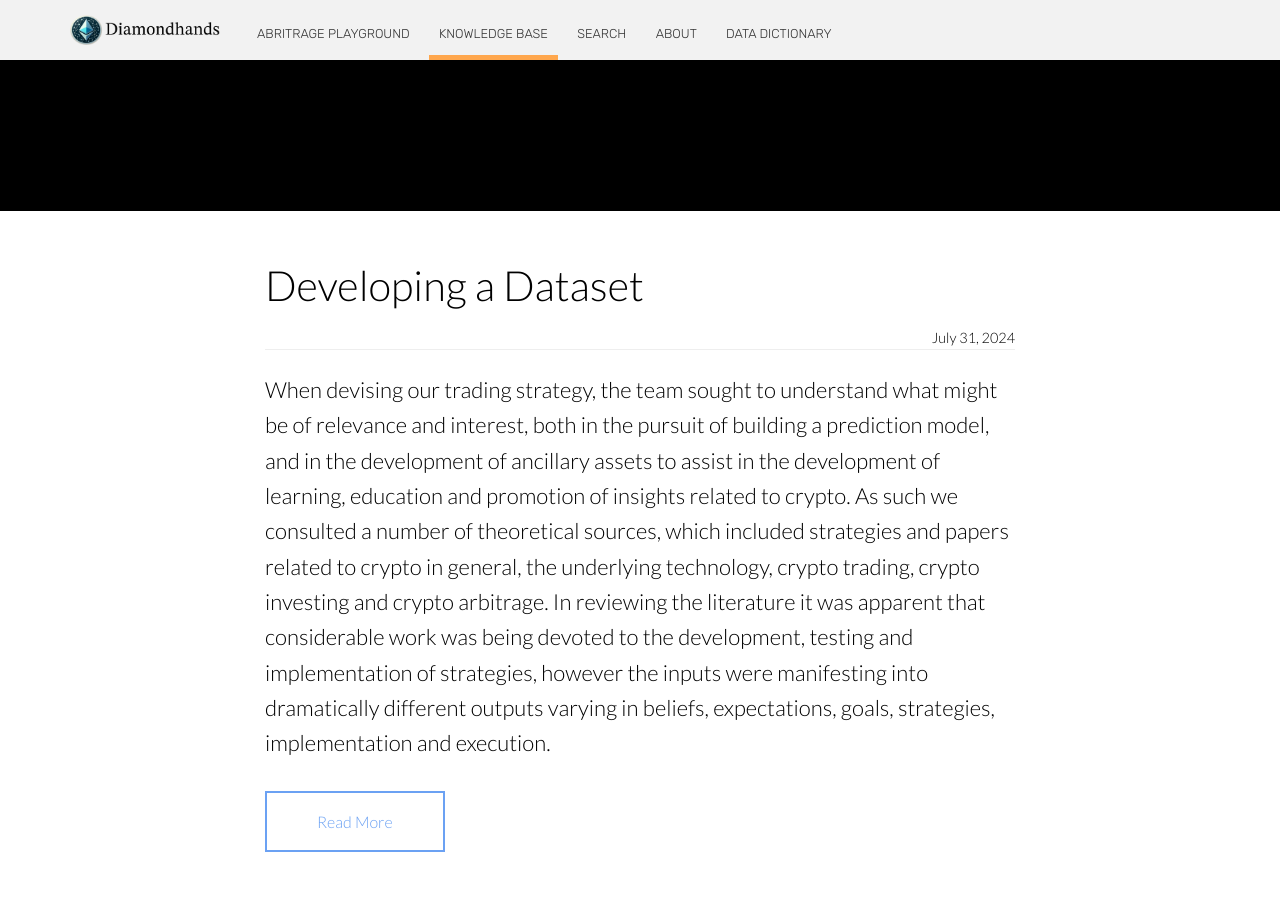
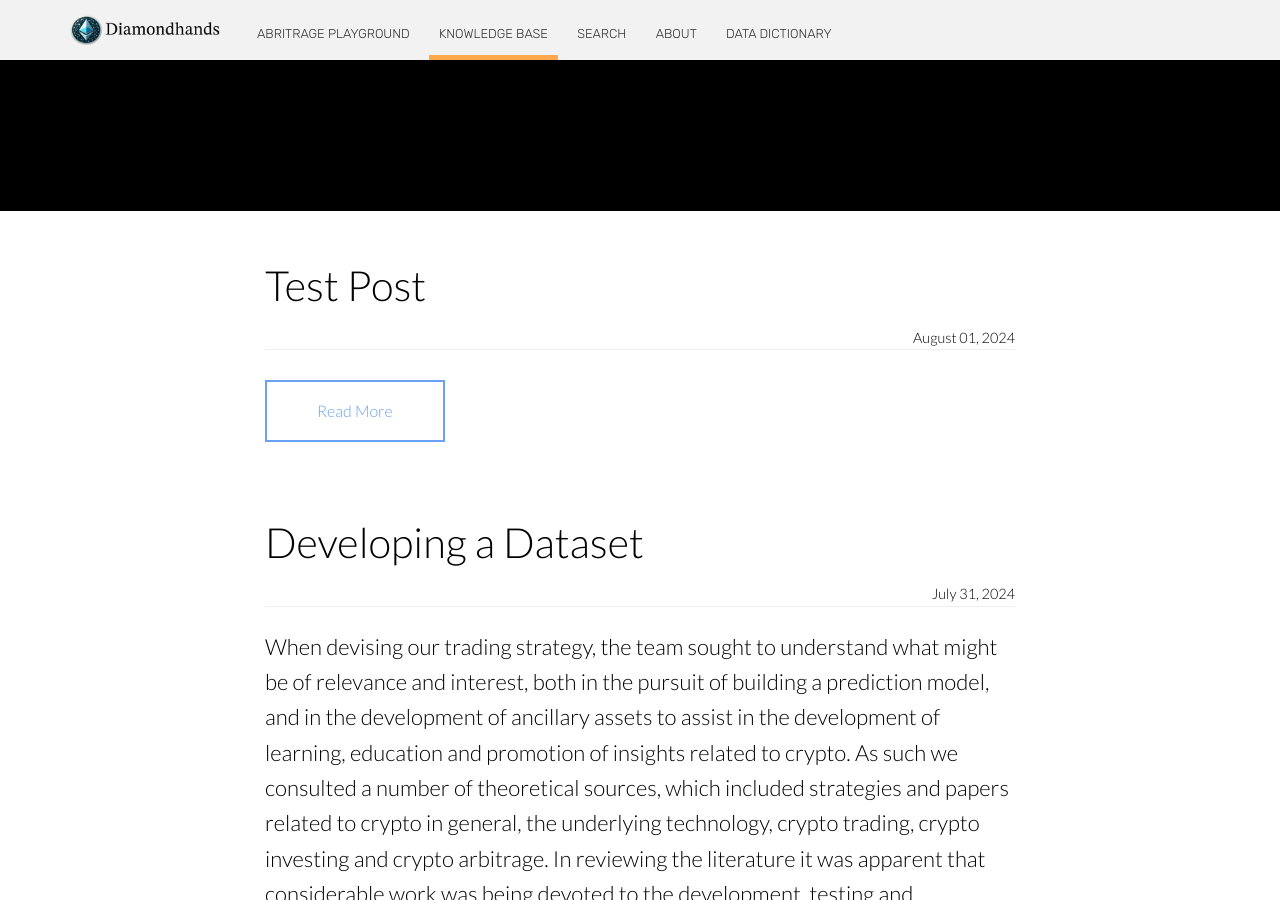
Before and after one commit to scaperothian/diamondhands-demo, a Jekyll site: the page built from blog/index.html, in a window 1280 px wide and 900 px high, scrolled down 689 px. Built offline with Jekyll 4.4.1, drawn with Linux system fonts in a browser that asks for light colours; nearby versions of some CDN libraries; the list of posts is cut into pages by our own code; a file with an impossible date is left out.

Commit message:
Updated 1 file via CloudCannon.

```diff
--- a/_posts/2024-08-01-.md
+++ b/_posts/2024-08-01-.md
@@ -1,8 +1,7 @@
 ---
-title:
-date:
-description:
-categories:
+title: Test Post
+date: 2024-08-01 00:00:00
+description: Test Post
 image:
 author_staff_member:
 ---
```
